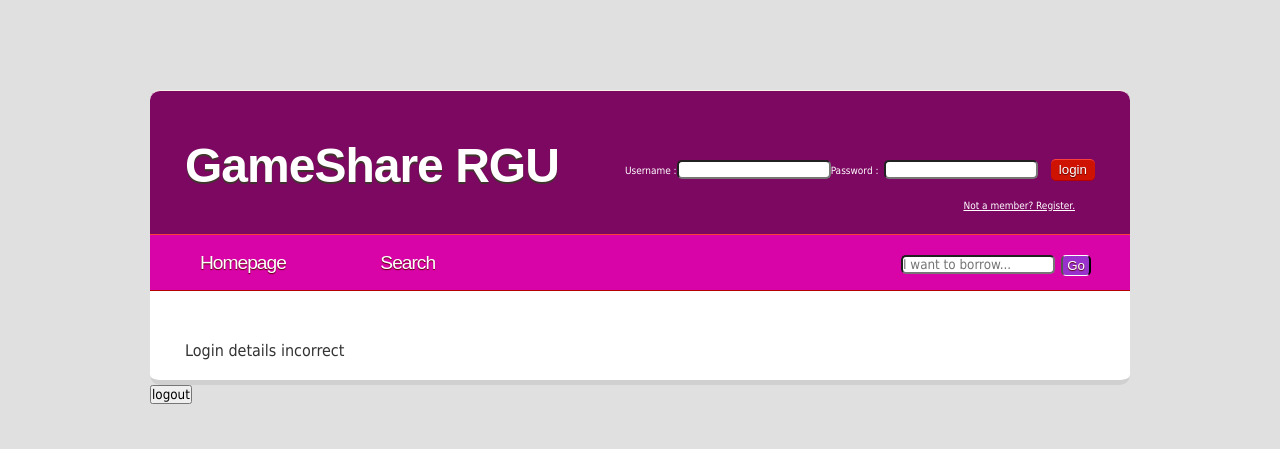
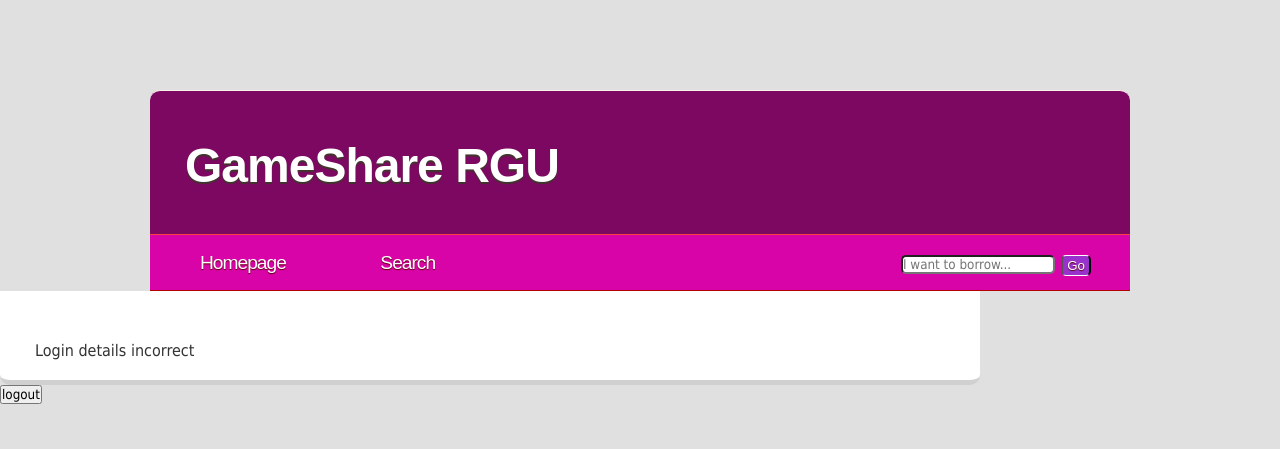
Before and after one commit to collinsmarc/AzureTest, a PHP site: page /Group/login.php in a window 1280 px wide. Shown: the top 449 px of the page. Run offline with PHP 8.4, Linux system fonts and the light colour scheme; data that the repository does not hold is empty.

Commit message:
Added files via upload

```diff
--- a/Group/login.php
+++ b/Group/login.php
@@ -12,7 +12,7 @@
             <h1><strong><font size="20">GameShare RGU</font></strong></h1>
         </div>
         <div id="search">
-            <Form Name="login" action="login.php" method="post">
+           <!-- <Form Name="login" action="login.php" method="post">
                 <div id="logintext">
                     <font size="-2"><label for="username">Username :</label><input id="username" name="username"
                                                                                    type="text" size="-2"/><label
@@ -20,7 +20,7 @@
                                                                     size="-2"/></font><input class="form-submit"
                                                                                              type="submit"
                                                                                              value="Login"/>
-                    <a id="register" href="Register.html">Not a member? Register.</a>
+                    <a id="register" href="Register.html">Not a member? Register.</a>-->
 
 
 
```
